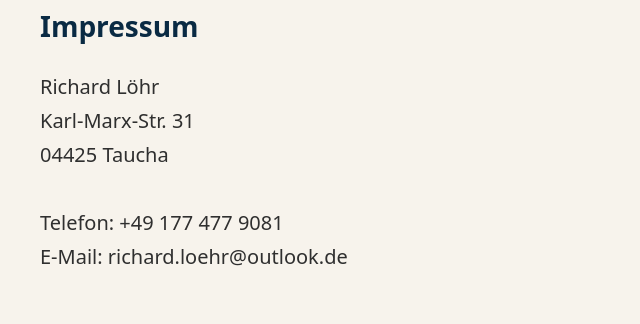
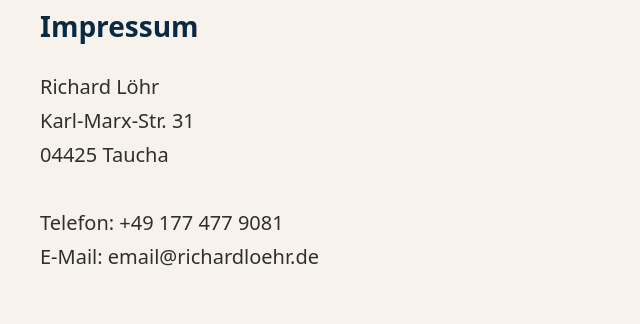
Before and after one commit to lenuyx/website, a plain HTML site: page impressum.html in a window 1280 px wide. Shown: the part 288-612 px from the top of the page, 0-640 px from the left. Drawn offline with Linux system fonts and the light colour scheme.

Commit message:
Change email address

```diff
--- a/impressum.html
+++ b/impressum.html
@@ -27,7 +27,7 @@
     04425 Taucha<br>
 	<br>
     Telefon: +49 177 477 9081<br>
-    E-Mail: richard.loehr@outlook.de</p>
+    E-Mail: email@richardloehr.de</p>
 	<br>
 	<br>
 
```
